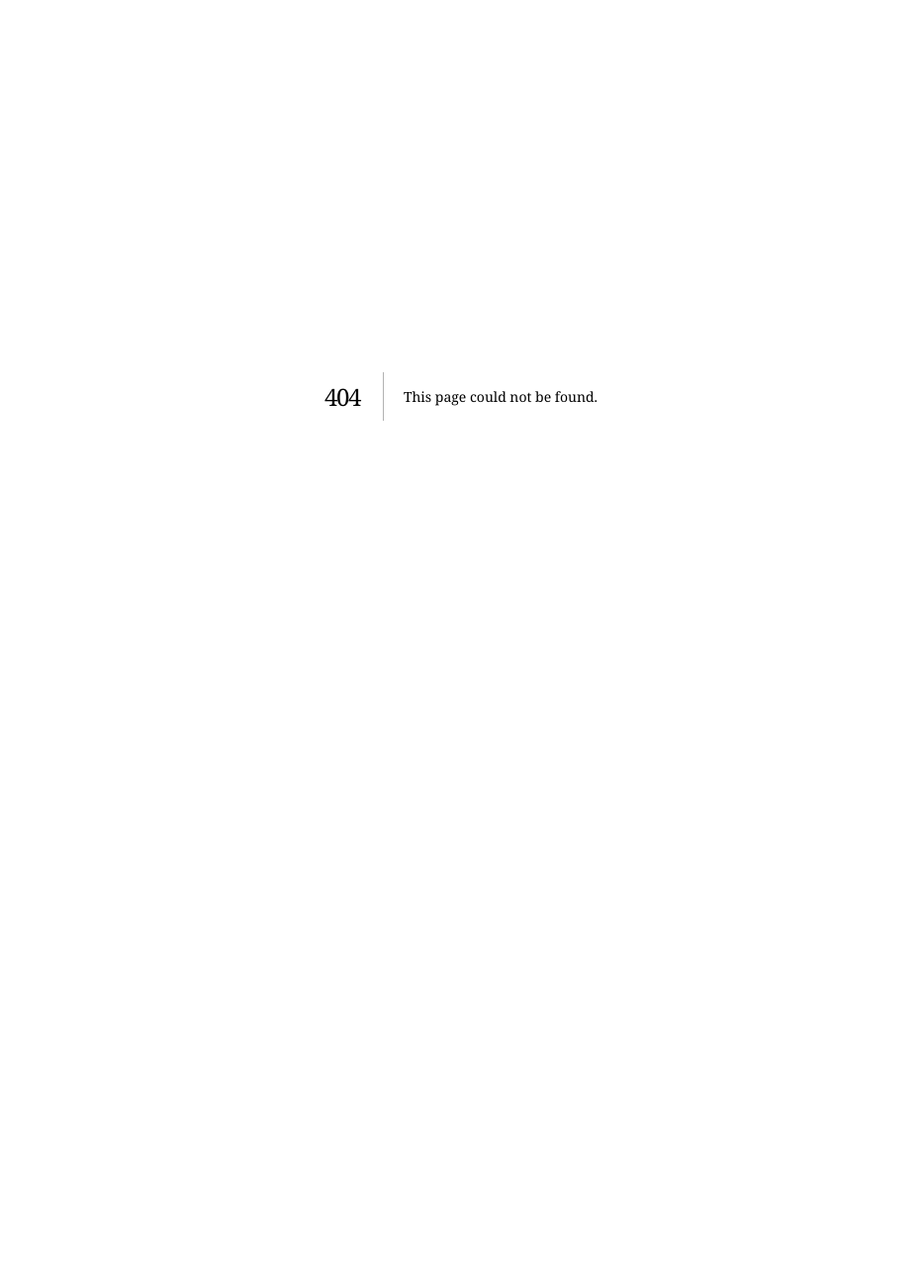
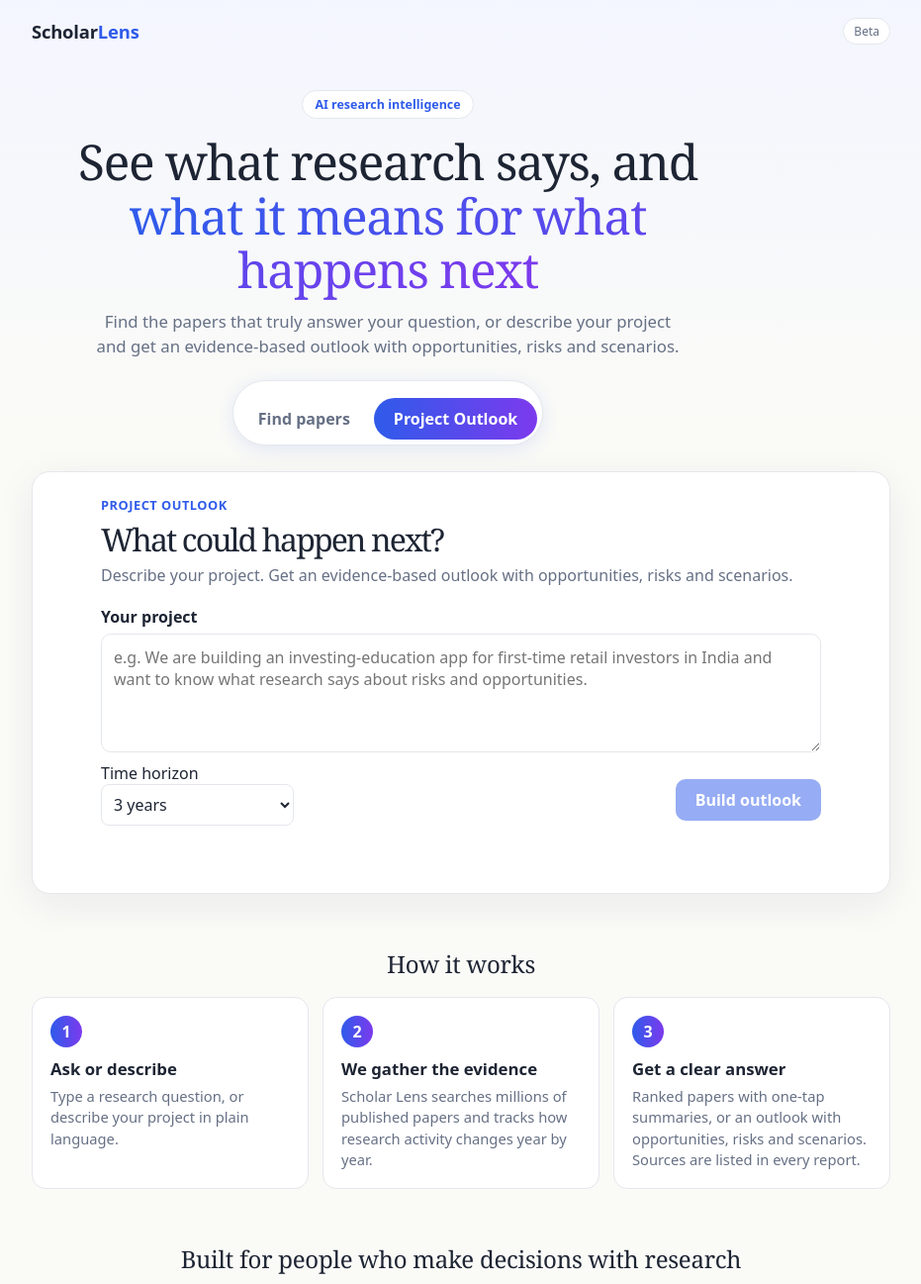
Before and after one commit to piyushmohanty147/scholar-lens, a Next.js app: page / in a window 1280 px wide. Before the commit this address had no page. Shown: the top 1297 px of the page at 99% size, without its empty margins (174-1105 px from the left). Before the commit the page ends 800 px from the top, so only its background shows below. Built offline with nearby package versions, Linux system fonts and the light colour scheme.

Commit message:
Create page.tsx

```diff
--- /dev/null
+++ b/app/page.tsx
@@ -0,0 +1,16 @@
+import type { Metadata } from "next";
+import Shell from "./shell";
+
+export const metadata: Metadata = {
+  title: "Scholar Lens: research search and project outlooks",
+  description: "Find the papers that truly answer your question, or get an evidence-based outlook with opportunities, risks and scenarios for your project.",
+  openGraph: {
+    title: "Scholar Lens",
+    description: "AI research intelligence: ranked papers, one-tap summaries and project outlooks.",
+    type: "website",
+  },
+};
+
+export default function Page() {
+  return <Shell />;
+}
```
